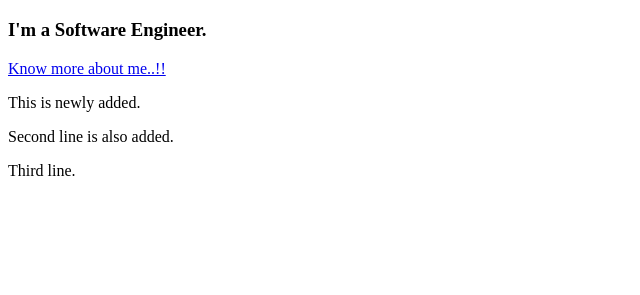
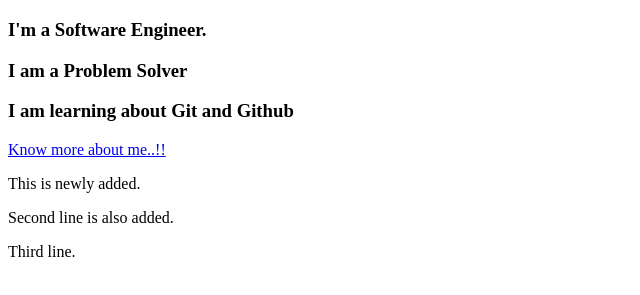
Before and after one commit to Archit-2304/My-Portfolio, a plain HTML site: page home.html in a window 1280 px wide. Shown: the part 61-356 px from the top of the page, without its empty margins (0-640 px from the left). Drawn offline with Linux system fonts and the light colour scheme.

Commit message:
add info about me

```diff
--- a/home.html
+++ b/home.html
@@ -10,10 +10,11 @@
     <h1>Archit Sarkar</h1>
 
     <h3>I'm a Software Engineer.</h3>
+    <h3>I am a Problem Solver</h3>
+    <h3>I am learning about Git and Github</h3>
+    <a href="about.html">Know more about me..!!</a>
 
-    <a href="about.html">Know more about me..!!</a>
     <p>This is newly added.</p>
-
     <p>Second line is also added.</p>
     <p>Third line.</p>
 </body>
```
